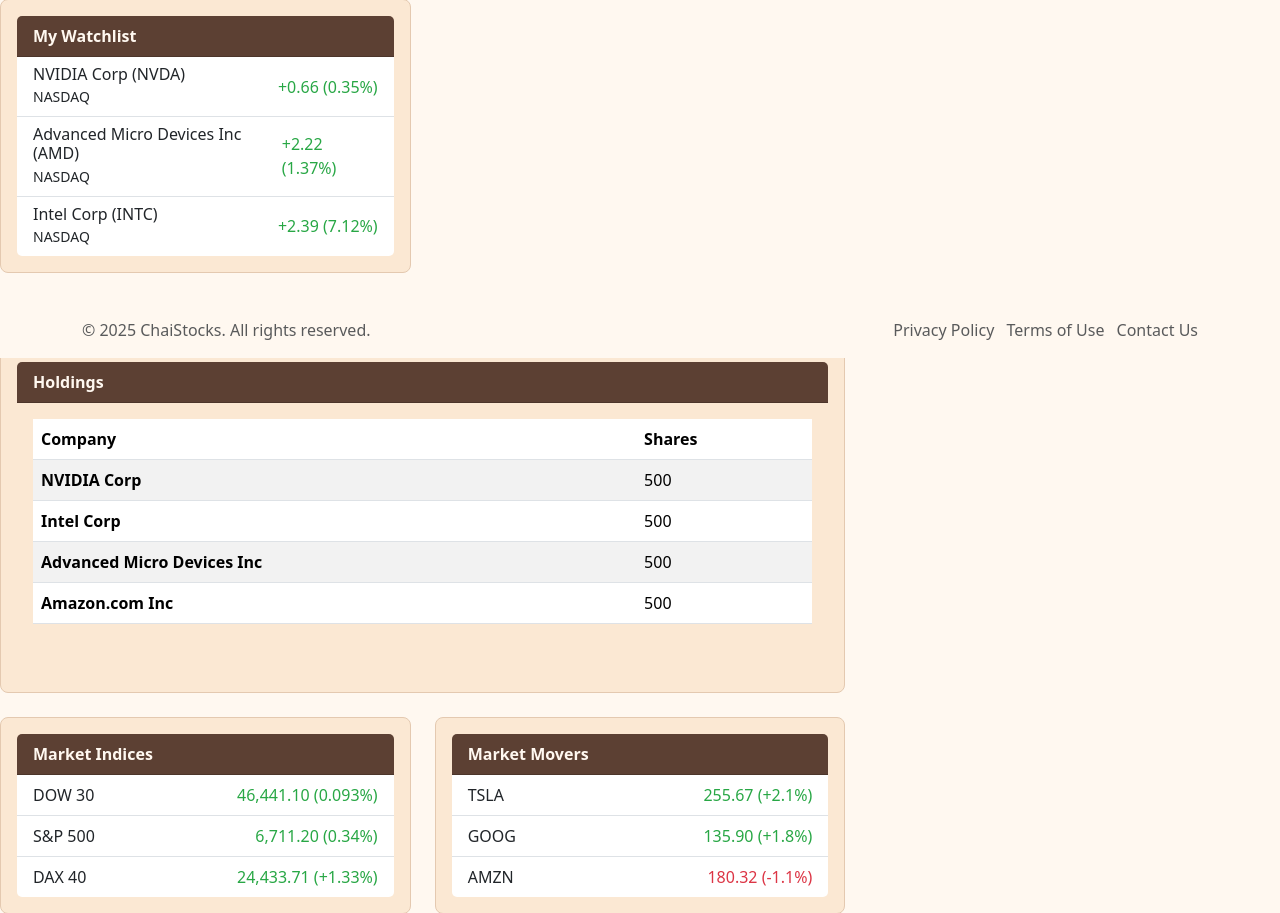
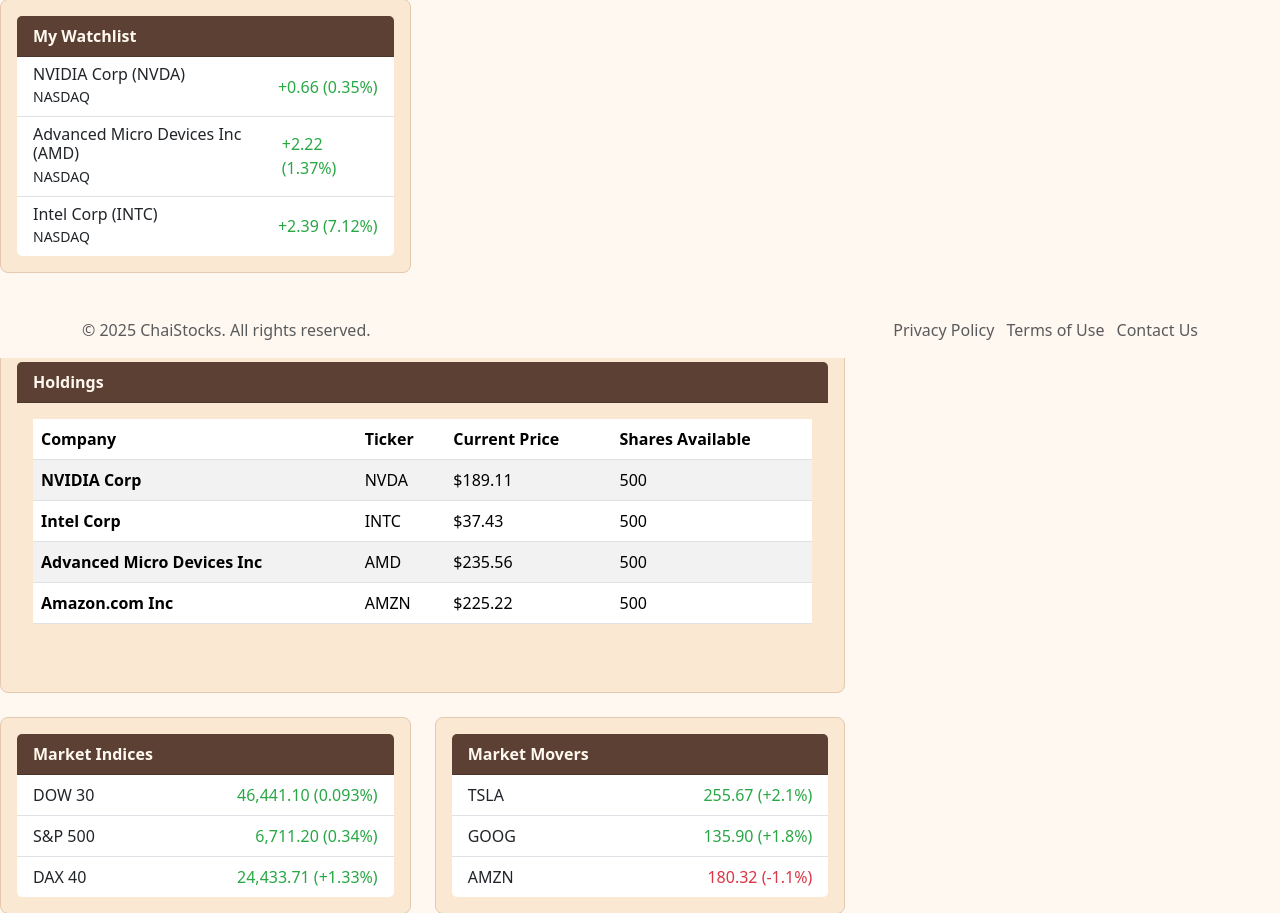
Before and after one commit to JelleJello/401-Project-Repo, a Flask app: template templates/market.html in a window 1280 px wide. Shown: the part 442-1355 px from the top of the page. Run offline with Flask 3, Linux system fonts and the light colour scheme; the template is opened without the code that fills it: values that come from a table or form of the project are taken from there, others are empty; some libraries are stand-ins or nearby versions.

Commit message:
Added price gen functions to market

```diff
--- a/templates/market.html
+++ b/templates/market.html
@@ -124,18 +124,22 @@
                             <thead>
                                 <tr>
                                     <th>Company</th>
-                                    <th>Shares</th>
+                                    <th>Ticker</th>
+                                    <th>Current Price</th>
+                                    <th>Shares Available</th>
                                 </tr>
                             </thead>
                             <tbody>
                                 {% for stock in stocks %}
-                                <tr>
+                                <tr data-ticker="{{ stock.ticker }}">
                                     <th scope="row">{{ stock.stockName }}</th>
+                                    <td>{{ stock.ticker }}</td>
+                                    <td class="stock-price" data-ticker="{{ stock.ticker }}">${{ "{:.2f}".format(stock.currentMarketPrice|float) if stock.currentMarketPrice else "0.00" }}</td>
                                     <td>{{ stock.quantity }}</td>
                                 </tr>
                                 {% else %}
                                 <tr>
-                                    <td colspan="2" class="text-center">No holdings available.</td>
+                                    <td colspan="4" class="text-center">No stocks available.</td>
                                 </tr>
                                 {% endfor %}
                             </tbody>
@@ -219,6 +223,45 @@
         document.getElementById('dow30Chart'),
         config
     );
+
+    // Simple Stock Price Updater
+    // This function updates stock prices every 30 seconds
+    function updateStockPrices() {
+        // Call the API to update prices
+        fetch('/api/update-prices?threshold=5')
+            .then(response => response.json())
+            .then(data => {
+                if (data.success) {
+                    // Update each stock price on the page
+                    for (let ticker in data.prices) {
+                        const priceElement = document.querySelector(`.stock-price[data-ticker="${ticker}"]`);
+                        if (priceElement) {
+                            const newPrice = data.prices[ticker].price;
+                            const oldPrice = parseFloat(priceElement.textContent.replace('$', ''));
+
+                            // Update the price
+                            priceElement.textContent = '$' + newPrice.toFixed(2);
+
+                            // Add a simple animation to show it updated
+                            priceElement.style.transition = 'background-color 0.3s';
+                            priceElement.style.backgroundColor = '#ffffcc';
+                            setTimeout(() => {
+                                priceElement.style.backgroundColor = '';
+                            }, 500);
+                        }
+                    }
+                    console.log('Stock prices updated!');
+                }
+            })
+            .catch(error => {
+                console.error('Error updating prices:', error);
+            });
+    }
+
+    // Start updating prices every 30 seconds (30000 milliseconds)
+    // Update immediately when page loads, then every 30 seconds
+    updateStockPrices();
+    setInterval(updateStockPrices, 30000);
 </script>
 
 
```
